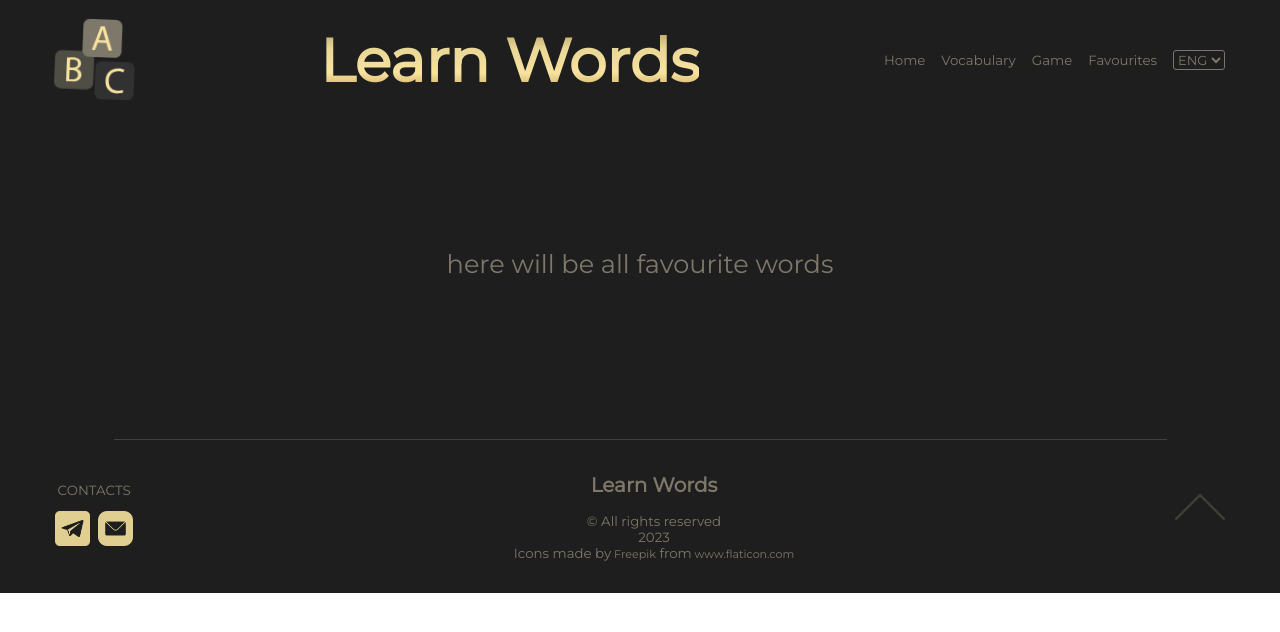
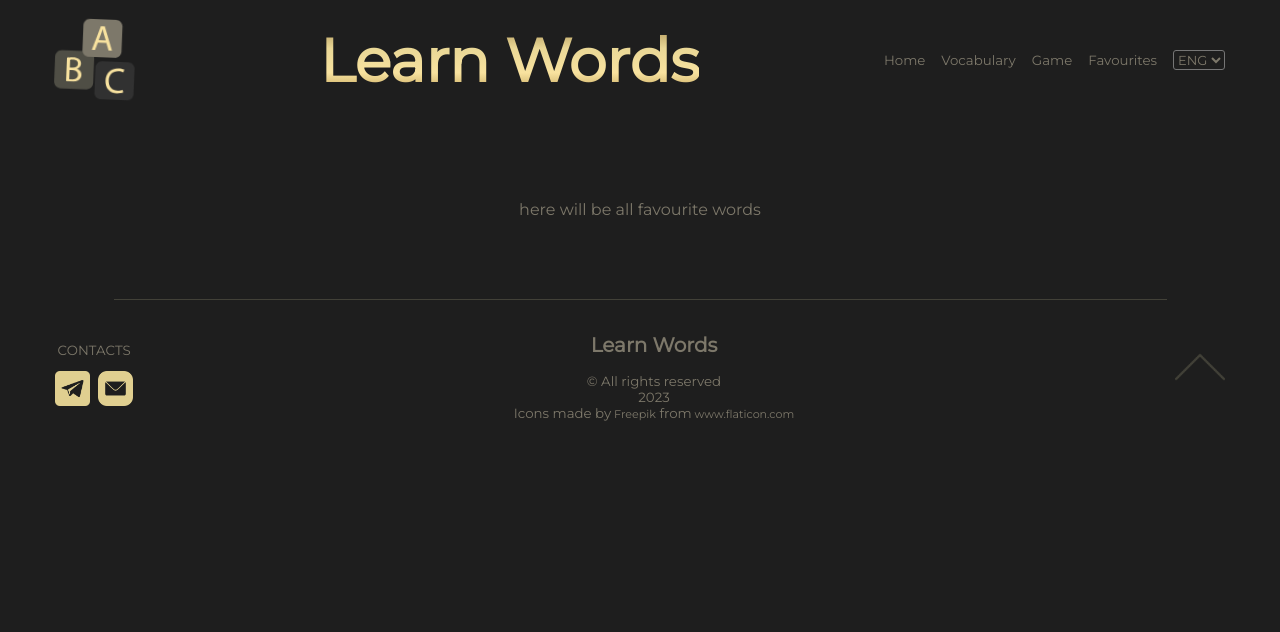
Before and after one commit to OlgaBuLL/REACT_Learn-Words, a React (Create React App) app: page /favourites in a window 1280 px wide. Shown: the top 632 px of the page. Built offline with nearby package versions, Linux system fonts and the light colour scheme; no server answers.

Commit message:
favs-master

```diff
--- a/src/App.scss
+++ b/src/App.scss
@@ -11,6 +11,7 @@
   background: $backgroundColor;
   font-family: $mainFont;
   text-align: center;
+  min-height: 100vh;
 }
 
 select {
@@ -113,3 +114,7 @@ main {
   font-size: 20vw;
   color: rgb(30, 30, 30, 10%);
 }
+
+.favourite {
+  color: $textColor;
+}
--- a/src/components/Favourites.jsx
+++ b/src/components/Favourites.jsx
@@ -1,6 +1,6 @@
 export default function Favourites(props) {
   return (
-    <div className="error">
+    <div className="favourite">
       <p>here will be all favourite words</p>
     </div>
   );
```
